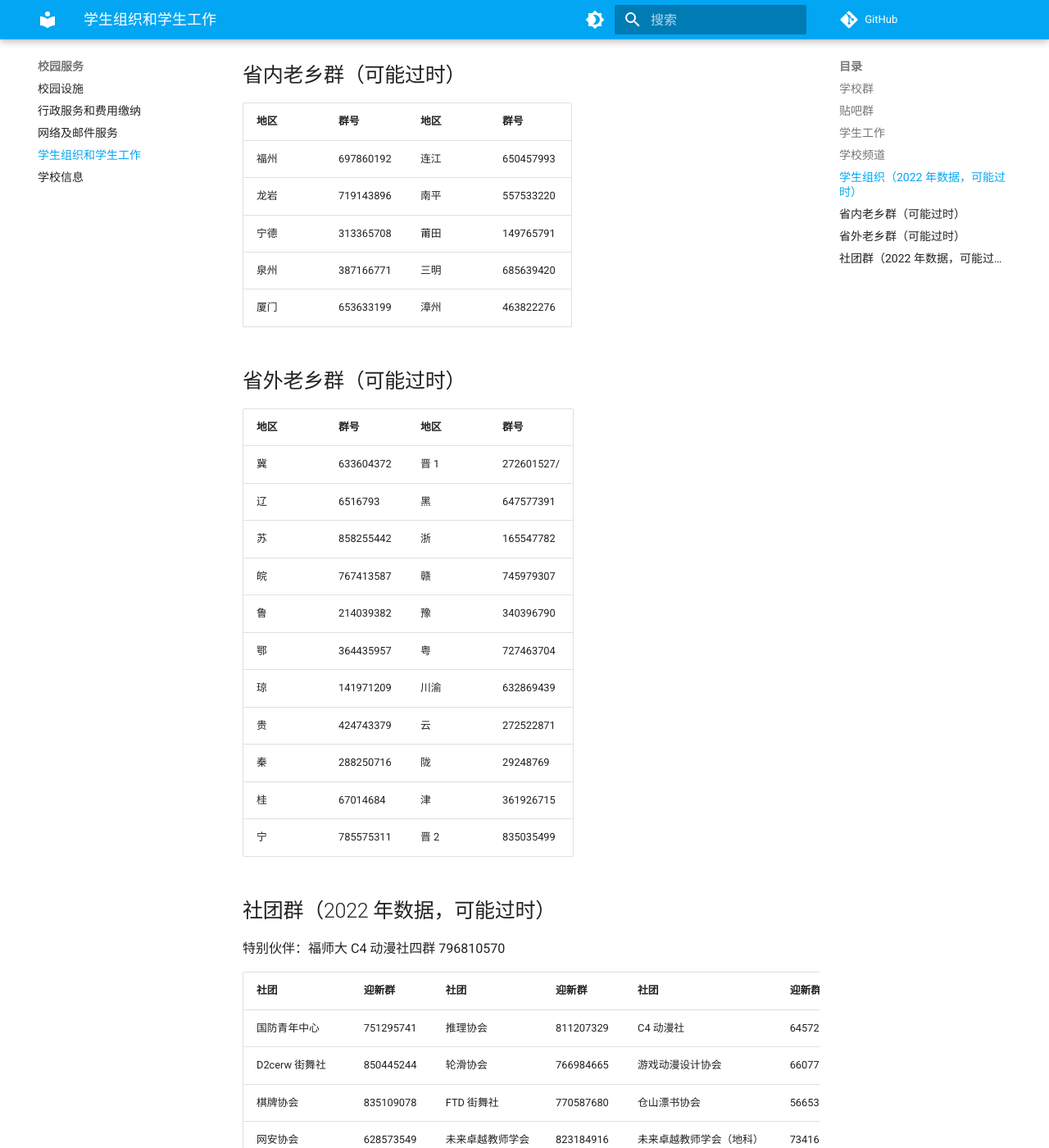
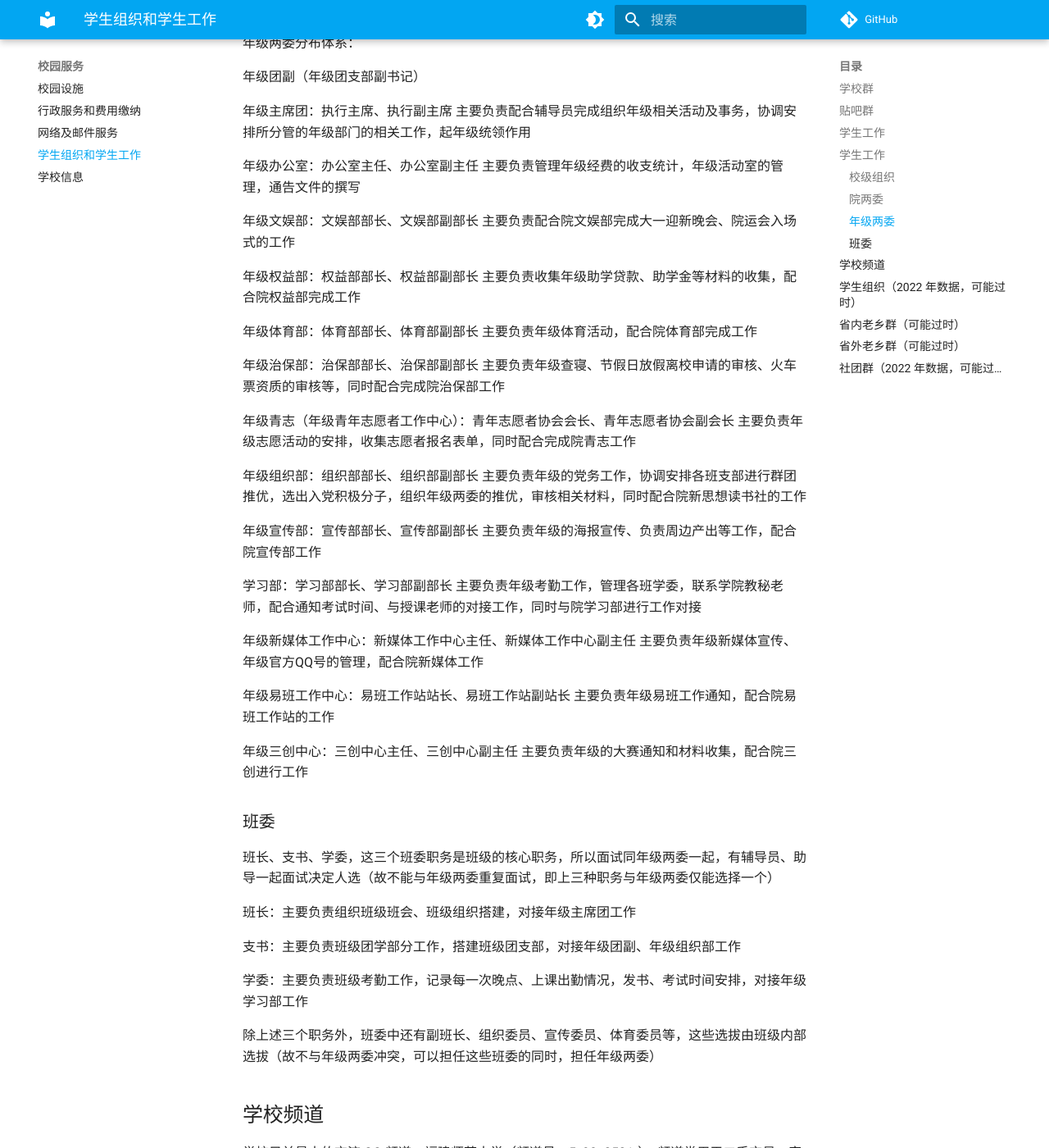
Before and after one commit to kanerty/FJNU-Wiki, an MkDocs documentation site: the page built from docs/service/group.md, in a window 1280 px wide and 1400 px high, scrolled down 1584 px. Shown: the whole window at 82% size. Built offline with MkDocs 1.6.1 and Material for MkDocs 9.7.7, drawn with Linux system fonts in a browser that asks for light colours; comment, search, counter and statistics services are not loaded; some of the changed text lies outside the part shown.

Commit message:
feat(service\*):添加了学生干部体系分布
feat(service\*):添加了学生干部体系分布

```diff
--- a/docs/service/group.md
+++ b/docs/service/group.md
@@ -15,6 +15,99 @@
 每个学院都有各种组织学生工作的部门，部分学院大一刚入学只能参与年级两委的竞选（视学院具体要求），包括年级团委副书记、年级主席、年级副主席、组织部、自律会、学习部、科研部、体育部、文艺部、班级团支书、班长等。
 
 大二以后可以参与院两委的竞选。同时学校的团委、学生会也会在新生宣传周进行招新工作。校学生会与年级、院学生会隶属不同的部门。此外，各学生社团也存在一定的学生工作职位。参加学生工作能加思政分。学生工作在入党方面存在一定优势，一部分入党名额辅导员会分发给两委。
+
+## 学生工作 {#student-affairs}
+
+每个学院都有各种组织学生工作的部门，部分学院大一刚入学只能参与年级两委的竞选（视学院具体要求），包括年级团委副书记、年级主席、年级副主席、组织部、自律会、学习部、科研部、体育部、文艺部、班级团支书、班长等。
+
+大二以后可以参与院两委的竞选。同时学校的团委、学生会也会在新生宣传周进行招新工作。校学生会与年级、院学生会隶属不同的部门。此外，各学生社团也存在一定的学生工作职位。参加学生工作能加思政分。学生工作在入党方面存在一定优势，一部分入党名额辅导员会分发给两委。
+
+各学院的学生干部体系不同但是类似，下以物能院为例，给出大一新生可以担任的学生干部体系分布：
+
+### 校级组织 {#university-level-organization}
+
+需要同学们自行了解，面向大一新生只招干事
+
+### 院两委 {#two-committees-of-court}
+
+面向大一新生只招干事，服务对象面向全院，即在大二、大三的学长、学姐的安排下完成相关工作，如写稿、摄影
+
+院两委分布体系：
+  办公室
+  社团部-奇妙物理+协会/大学生节能协会（其他学院下设的社团不同）
+  文娱部
+  权益部
+  体育部
+  治保部
+  外联部
+  青年志愿者工作中心
+  组织部
+  习近平新时代中国特色社会主义思想读书社
+  宣传部
+  学习部
+  新媒体工作中心
+  心理健康中心
+  易班工作中心
+  三创中心
+
+### 年级两委 {#two-committees-of-grade}
+
+面向大一新生招部长、副部长，下属没有干事，有各班班委，服务对象面向年级，即主线任务为配合辅导员完成年级任务（与入学时的助导团的工作类似，只不过体系更为庞大）
+
+年级两委分布体系：
+
+年级团副（年级团支部副书记）
+
+年级主席团：执行主席、执行副主席
+  主要负责配合辅导员完成组织年级相关活动及事务，协调安排所分管的年级部门的相关工作，起年级统领作用
+
+年级办公室：办公室主任、办公室副主任
+  主要负责管理年级经费的收支统计，年级活动室的管理，通告文件的撰写
+
+年级文娱部：文娱部部长、文娱部副部长
+  主要负责配合院文娱部完成大一迎新晚会、院运会入场式的工作
+
+年级权益部：权益部部长、权益部副部长
+  主要负责收集年级助学贷款、助学金等材料的收集，配合院权益部完成工作
+
+年级体育部：体育部部长、体育部副部长
+  主要负责年级体育活动，配合院体育部完成工作
+
+年级治保部：治保部部长、治保部副部长
+  主要负责年级查寝、节假日放假离校申请的审核、火车票资质的审核等，同时配合完成院治保部工作
+
+年级青志（年级青年志愿者工作中心）：青年志愿者协会会长、青年志愿者协会副会长
+  主要负责年级志愿活动的安排，收集志愿者报名表单，同时配合完成院青志工作
+
+年级组织部：组织部部长、组织部副部长
+  主要负责年级的党务工作，协调安排各班支部进行群团推优，选出入党积极分子，组织年级两委的推优，审核相关材料，同时配合院新思想读书社的工作
+
+年级宣传部：宣传部部长、宣传部副部长
+  主要负责年级的海报宣传、负责周边产出等工作，配合院宣传部工作
+
+学习部：学习部部长、学习部副部长
+  主要负责年级考勤工作，管理各班学委，联系学院教秘老师，配合通知考试时间、与授课老师的对接工作，同时与院学习部进行工作对接
+
+年级新媒体工作中心：新媒体工作中心主任、新媒体工作中心副主任
+  主要负责年级新媒体宣传、年级官方QQ号的管理，配合院新媒体工作
+
+年级易班工作中心：易班工作站站长、易班工作站副站长
+  主要负责年级易班工作通知，配合院易班工作站的工作
+
+年级三创中心：三创中心主任、三创中心副主任
+  主要负责年级的大赛通知和材料收集，配合院三创进行工作
+
+### 班委 {#class-committee}
+
+班长、支书、学委，这三个班委职务是班级的核心职务，所以面试同年级两委一起，有辅导员、助导一起面试决定人选（故不能与年级两委重复面试，即上三种职务与年级两委仅能选择一个）
+
+班长：主要负责组织班级班会、班级组织搭建，对接年级主席团工作
+
+支书：主要负责班级团学部分工作，搭建班级团支部，对接年级团副、年级组织部工作
+
+学委：主要负责班级考勤工作，记录每一次晚点、上课出勤情况，发书、考试时间安排，对接年级学习部工作
+
+除上述三个职务外，班委中还有副班长、组织委员、宣传委员、体育委员等，这些选拔由班级内部选拔（故不与年级两委冲突，可以担任这些班委的同时，担任年级两委）
 
 ## 学校频道 {#school-channels}
 
```
